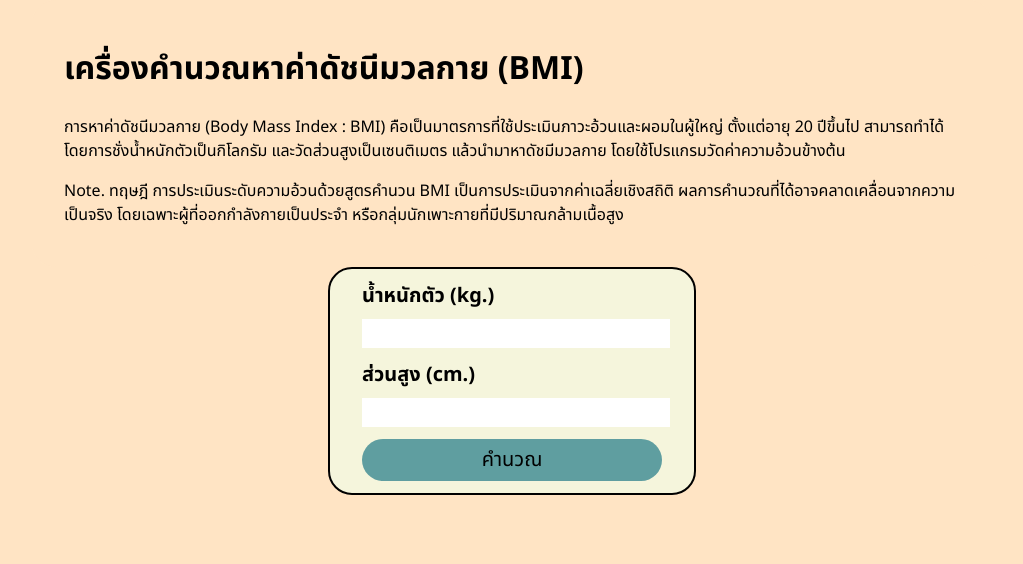
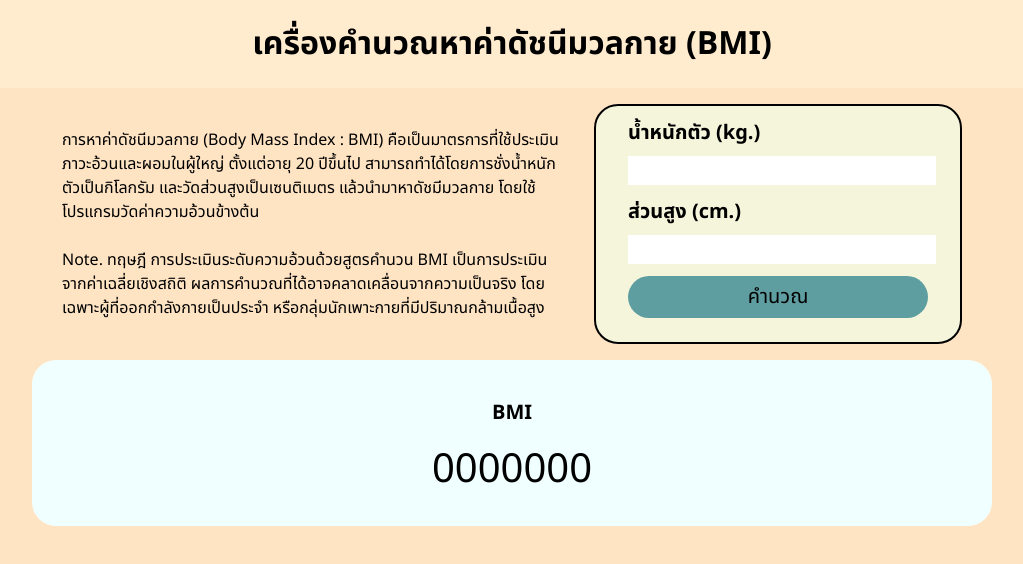
Before and after one commit to XpattyX/BMI-Calculate, a plain HTML site: page index.html in a window 1280 px wide. Shown: the whole page, without its empty margins (128-1151 px from the left). Drawn offline with Linux system fonts and the light colour scheme.

Commit message:
Update Layout ver.2

```diff
--- a/index.html
+++ b/index.html
@@ -9,10 +9,11 @@
         <title>เครื่องคำนวณหาค่าดัชนีมวลกาย (BMI)</title>
     </head>
     <body>
+        <h1>เครื่องคำนวณหาค่าดัชนีมวลกาย (BMI)</h1>
+    <main class="layout">
         <div class="quote">
-            <h1>เครื่องคำนวณหาค่าดัชนีมวลกาย (BMI)</h1>
-            <p>การหาค่าดัชนีมวลกาย (Body Mass Index : BMI) คือเป็นมาตรการที่ใช้ประเมินภาวะอ้วนและผอมในผู้ใหญ่ ตั้งแต่อายุ 20 ปีขึ้นไป สามารถทำได้โดยการชั่งน้ำหนักตัวเป็นกิโลกรัม และวัดส่วนสูงเป็นเซนติเมตร แล้วนำมาหาดัชมีมวลกาย โดยใช้โปรแกรมวัดค่าความอ้วนข้างต้น</p>
-            <p>Note. ทฤษฎี การประเมินระดับความอ้วนด้วยสูตรคำนวน BMI เป็นการประเมินจากค่าเฉลี่ยเชิงสถิติ ผลการคำนวณที่ได้อาจคลาดเคลื่อนจากความเป็นจริง โดยเฉพาะผู้ที่ออกกำลังกายเป็นประจำ หรือกลุ่มนักเพาะกายที่มีปริมาณกล้ามเนื้อสูง</p>
+            <p>การหาค่าดัชนีมวลกาย (Body Mass Index : BMI) คือเป็นมาตรการที่ใช้ประเมินภาวะอ้วนและผอมในผู้ใหญ่ ตั้งแต่อายุ 20 ปีขึ้นไป สามารถทำได้โดยการชั่งน้ำหนักตัวเป็นกิโลกรัม และวัดส่วนสูงเป็นเซนติเมตร แล้วนำมาหาดัชมีมวลกาย โดยใช้โปรแกรมวัดค่าความอ้วนข้างต้น
+            <br><br>Note. ทฤษฎี การประเมินระดับความอ้วนด้วยสูตรคำนวน BMI เป็นการประเมินจากค่าเฉลี่ยเชิงสถิติ ผลการคำนวณที่ได้อาจคลาดเคลื่อนจากความเป็นจริง โดยเฉพาะผู้ที่ออกกำลังกายเป็นประจำ หรือกลุ่มนักเพาะกายที่มีปริมาณกล้ามเนื้อสูง</p>
         </div>
 
             <div class="input">
@@ -22,6 +23,15 @@
                 <input type="number" value="" id="height">
                 <input type="button" value="คำนวณ">
             </div>
-        <div class="result"></div>
+
+    </main>
+    <main class="BMI">
+        <div>
+            <h2>BMI</h2>
+            <div class="result">0000000</div>
+        </div>
+    </main>
+
+        <script src="app.js"></script>
     </body>
 </html>
--- a/style.css
+++ b/style.css
@@ -3,10 +3,20 @@ body{
     font-family: "Noto Sans Thai", sans-serif;
     background-color:bisque;
 }
+body > h1{
+    background-color: blanchedalmond;
+    margin: 0 0 16px 0;
+    text-align: center;
+    padding: 20px 0;
+
+}
+main.layout{
+    display: flex;
+    justify-content: center;
+}
 div.quote{
-    width: 70%;
-    margin: auto;
-    padding: 24px 32px;
+    width: 500px;
+    padding: 8px 32px 8px 0;
     border: none;
     border-radius: 24px;
     background-color: inherit;
@@ -15,7 +25,6 @@ div.input{
     display: block;
     justify-content: center;
     width: 300px;
-    margin: auto;
     padding: 8px 32px;
     border: 2px solid;
     border-radius: 24px;
@@ -50,3 +59,20 @@ input[type="button"]:hover{
     background-color: azure;
     border-radius:20px;
 }
+main.BMI{
+    background-color:azure;
+    margin: 16px auto;
+    text-align: center;
+    padding: 26px 32px;
+    width: 70%;
+    border-radius: 24px;
+}
+main.BMI > div h2{
+    margin: 0;
+    font-size: 20px;
+    padding: 12px 0;
+}
+div.result{
+    background-color: inherit;
+    font-size: 40px;
+}
```
Also changed, not shown: app.js (added). Lines whose indentation alone changed are shown as unchanged.
